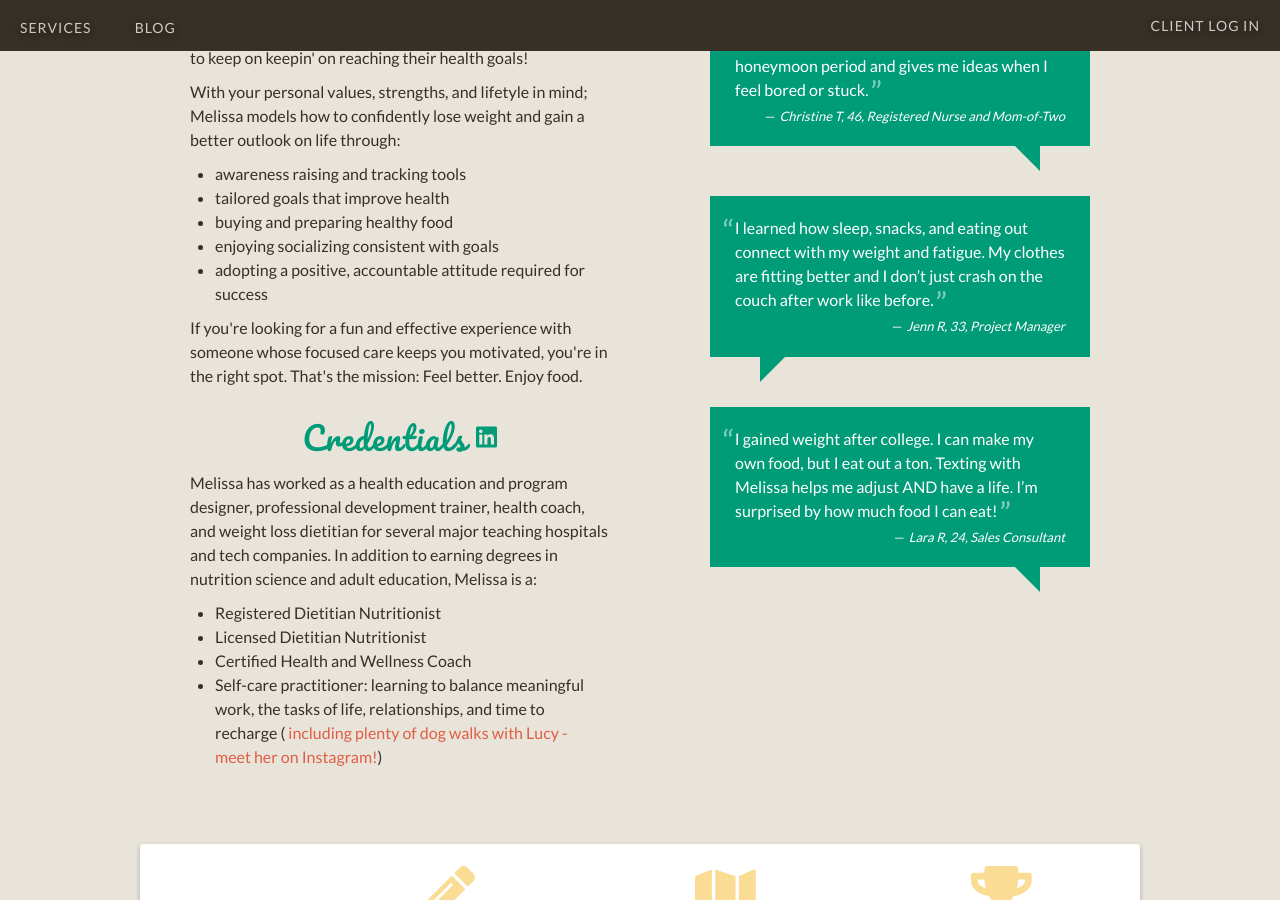
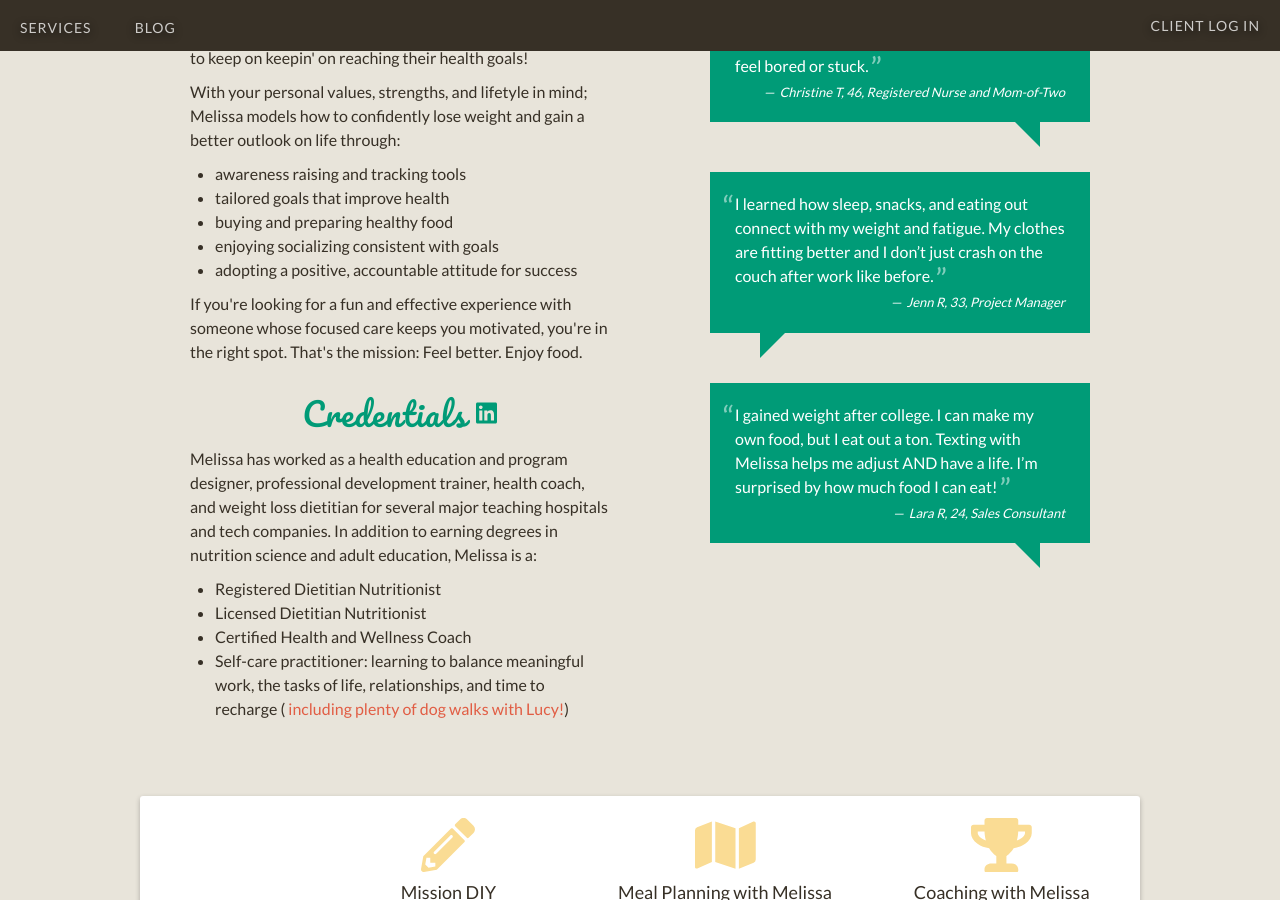
Before and after one commit to davelandry/missionnutrition, a Jekyll site: the page built from index.html, in a window 1280 px wide and 900 px high, scrolled down 816 px. Built offline with Jekyll 4.4.1, drawn with Linux system fonts in a browser that asks for light colours; nearby versions of some CDN libraries.

Commit message:
Update Bio.html

```diff
--- a/_includes/Bio.html
+++ b/_includes/Bio.html
@@ -17,7 +17,7 @@
     <li> tailored goals that improve health </li>
     <li> buying and preparing healthy food </li>
     <li> enjoying socializing consistent with goals </li>
-    <li> adopting a positive, accountable attitude required for success </li>
+    <li> adopting a positive, accountable attitude for success </li>
   </ul>
   <p>
     If you're looking for a fun and effective experience with someone whose focused care keeps you motivated, you're in the right spot. That's the mission: Feel better. Enjoy food.
@@ -32,7 +32,7 @@
     <li>Registered Dietitian Nutritionist</li>
     <li>Licensed Dietitian Nutritionist</li>
     <li>Certified Health and Wellness Coach</li>
-    <li>Self-care practitioner: learning to balance meaningful work, the tasks of life, relationships, and time to recharge (<a href="https://www.instagram.com/p/BRoz9kkFQVv/?taken-by=missionnutritionboston" target="_blank"> including plenty of dog walks with Lucy - meet her on Instagram!</a>)</li>
+    <li>Self-care practitioner: learning to balance meaningful work, the tasks of life, relationships, and time to recharge (<a href="https://www.instagram.com/p/BRoz9kkFQVv/?taken-by=missionnutritionboston" target="_blank"> including plenty of dog walks with Lucy!</a>)</li>
   </ul>
 
 </section>
```
